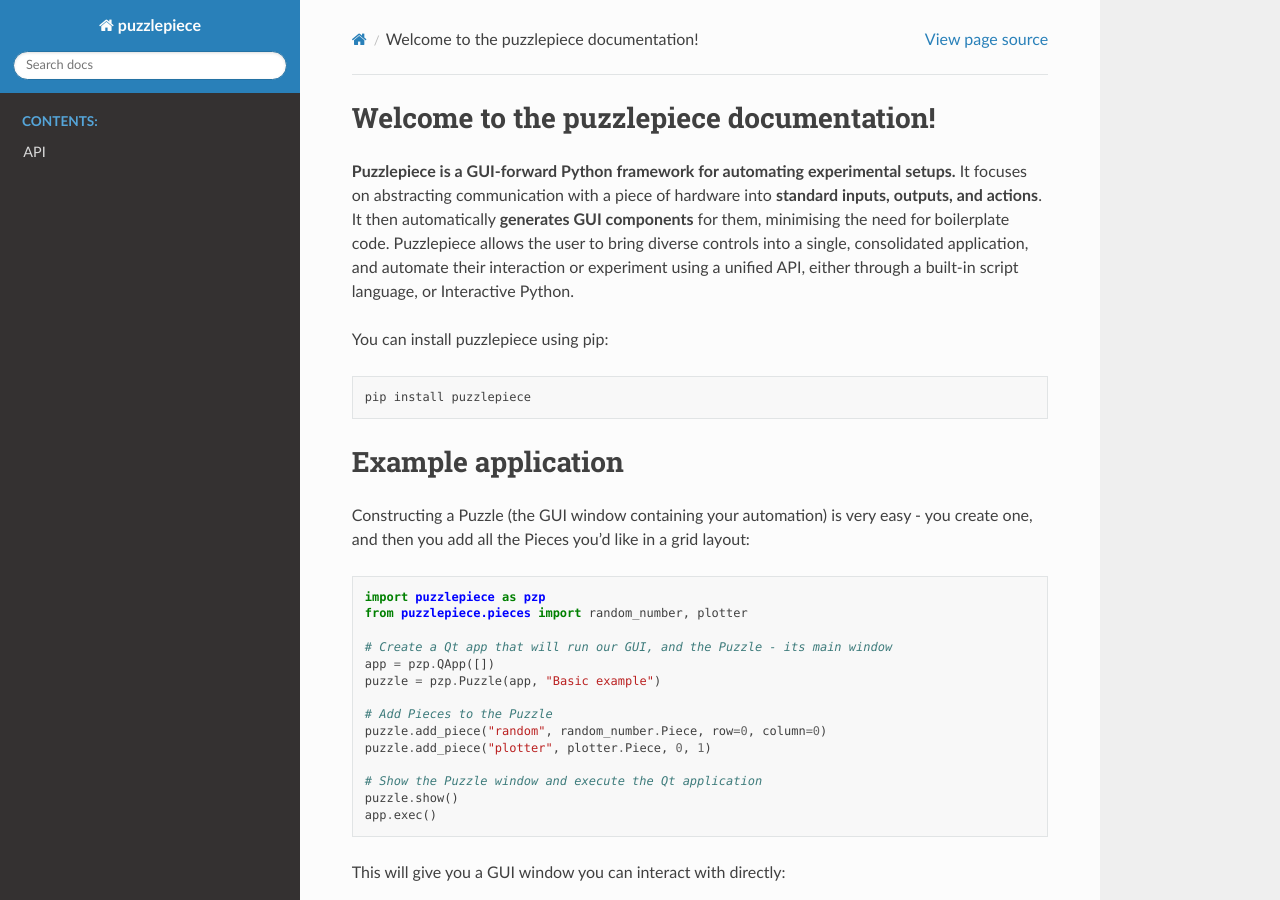
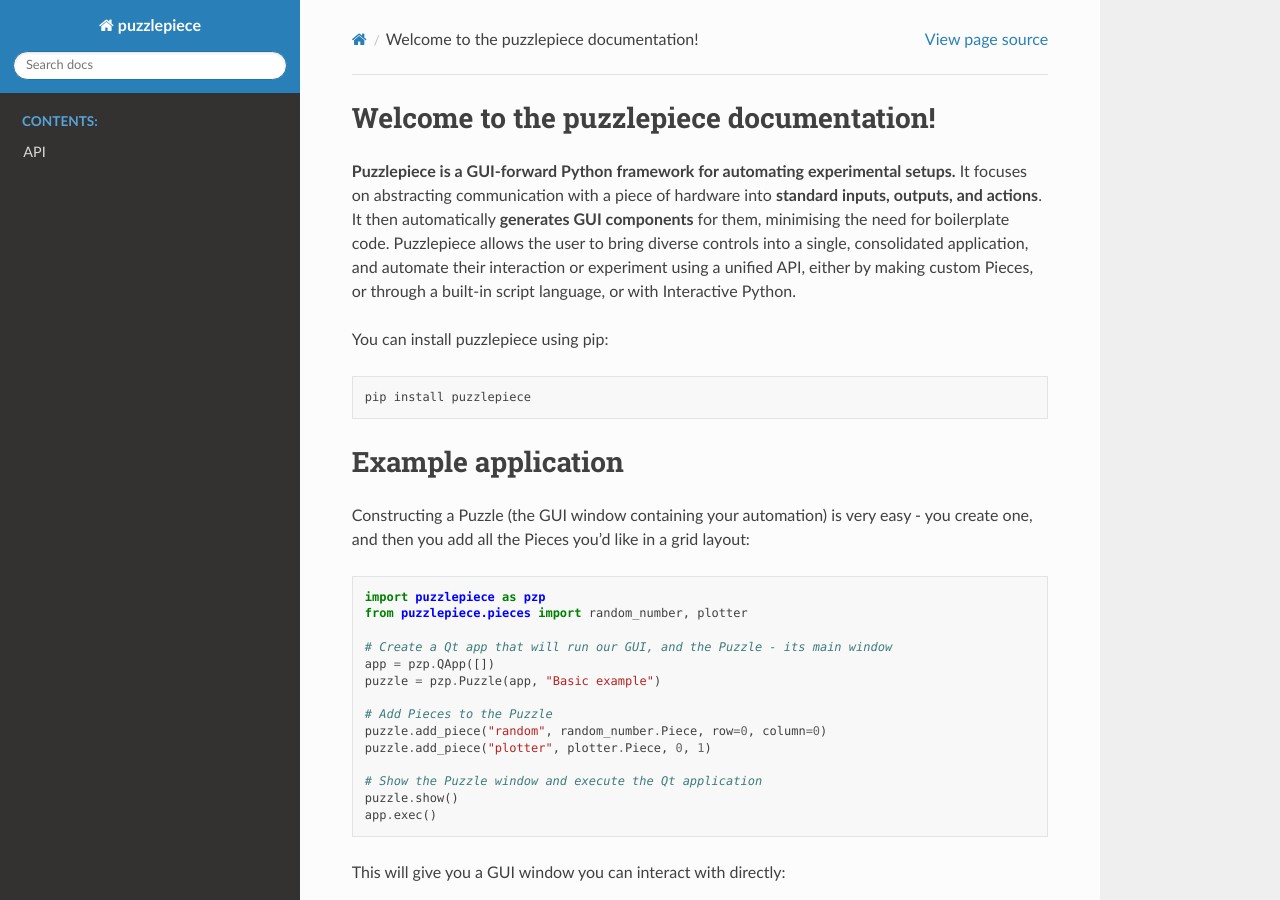
Before and after one commit to jdranczewski/puzzlepiece, a Sphinx documentation site: the page built from docs/source/index.rst, in a window 1280 px wide and 900 px high. Built offline with Sphinx 7.4.7 and the Read the Docs theme 2.0.0, drawn with Linux system fonts in a browser that asks for light colours; some of the changed text lies outside the part shown.

Commit message:
Small fixes to doc index

```diff
--- a/docs/source/index.rst
+++ b/docs/source/index.rst
@@ -9,7 +9,8 @@ Welcome to the puzzlepiece documentation!
 **Puzzlepiece is a GUI-forward Python framework for automating experimental setups.** It focuses on abstracting communication
 with a piece of hardware into **standard inputs, outputs, and actions**. It then automatically **generates GUI components** for them,
 minimising the need for boilerplate code. Puzzlepiece allows the user to bring diverse controls into a single, consolidated application,
-and automate their interaction or experiment using a unified API, either through a built-in script language, or Interactive Python.
+and automate their interaction or experiment using a unified API, either by making custom Pieces, or through a built-in script language,
+or with Interactive Python.
 
 You can install puzzlepiece using pip::
 
```
Also changed, not shown: other parts of docs/source/index.rst (+2 -2 lines).
